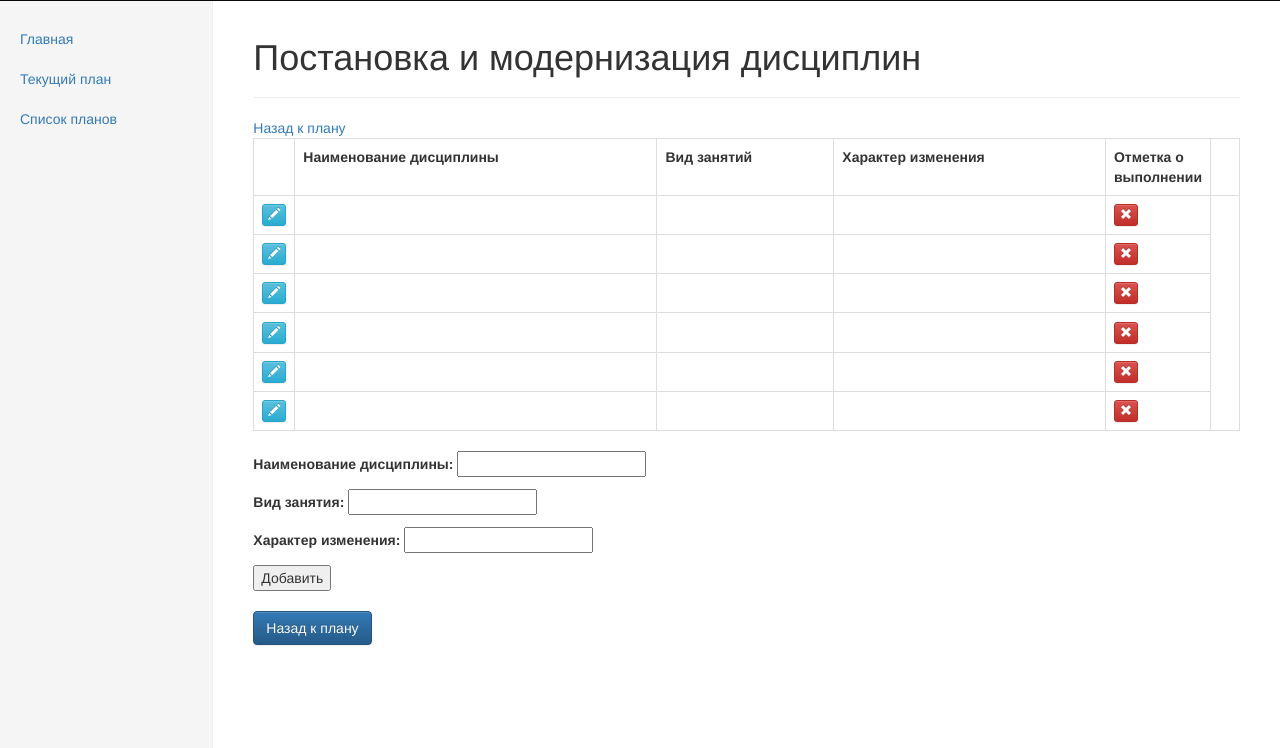
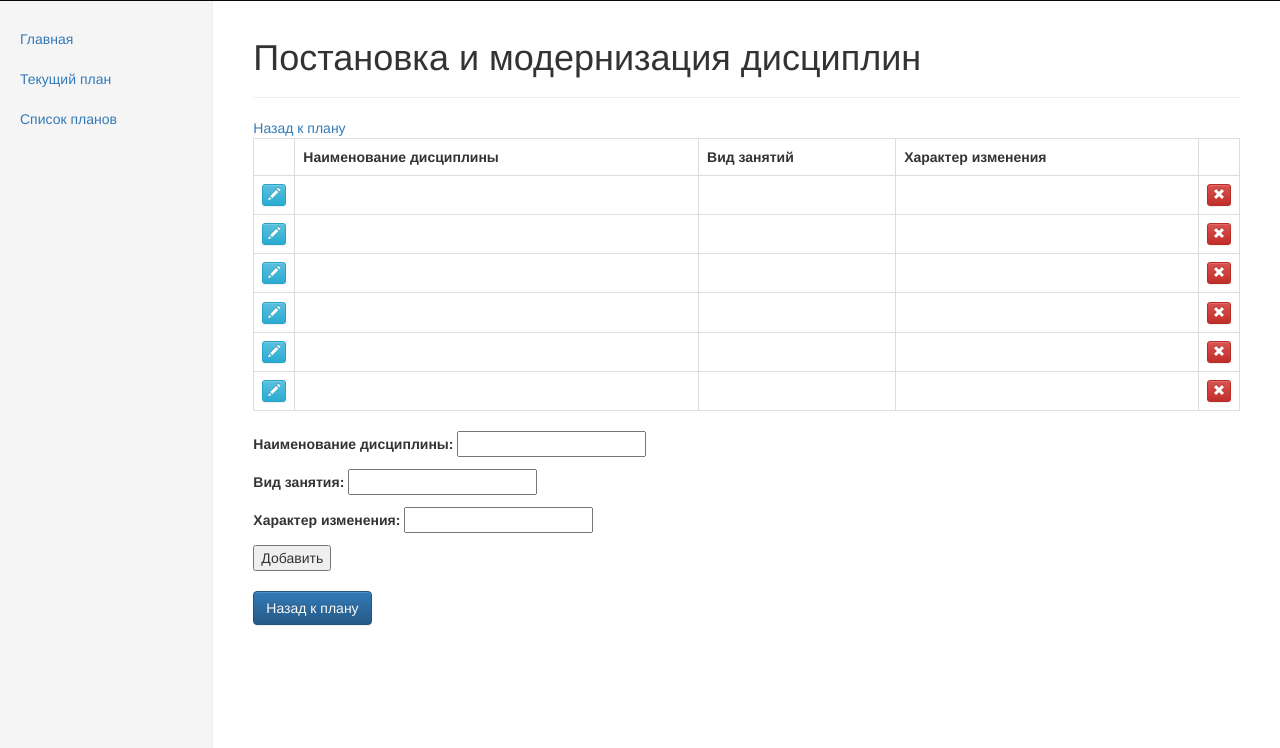
Before and after one commit to w3prog/moevm_apps, a Django app: page /teacherPlan/disciplineList/1 in a window 1280 px wide. Shown: the part 52-800 px from the top of the page. Run offline with Django 3.2, Linux system fonts and the light colour scheme; a user stored in the database is signed in; tables that the repository leaves empty hold one stand-in row (values such as "Sample post"); parts of the project's set-up code (start-up, migrations or seed data) failed here and were passed over; some libraries are stand-ins or nearby versions.

Commit message:
проблема в верстке

```diff
--- a/teacherPlan/templates/teacherPlan/forms/2_discipline_list.html
+++ b/teacherPlan/templates/teacherPlan/forms/2_discipline_list.html
@@ -16,7 +16,6 @@
             <th>Наименование дисциплины</th>
             <th>Вид занятий</th>
             <th>Характер изменения</th>
-            <th>Отметка  о выполнении</th>
             <th></th>
         </tr>
         <tr>
```
